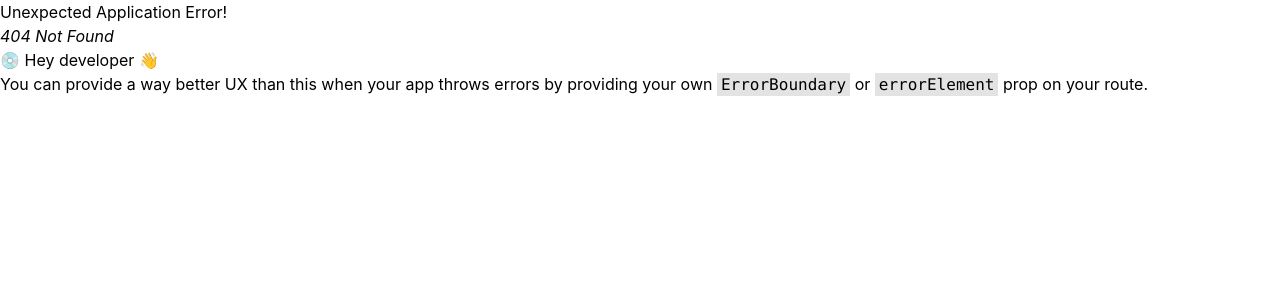
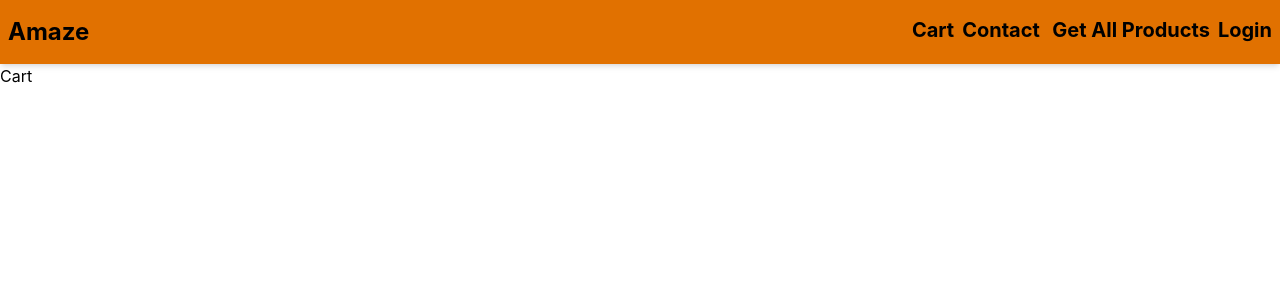
Before and after one commit to hadifarousheen/Testing, a React (Vite) app: page /#/cart in a window 1280 px wide. Before the commit this address had no page. Shown: the top 300 px of the page. Built offline with nearby package versions, Linux system fonts and the light colour scheme; no server answers.

Commit message:
added cart and contact page

```diff
--- a/src/components/Body.js
+++ b/src/components/Body.js
@@ -2,6 +2,7 @@ import { useContext } from "react";
 import productContext from "../utils/productContext";
 import Item from "./Item";
 import Search from "./Search";
+import { Link } from "react-router-dom";
 
 const Body=()=>{
     const{products}=useContext(productContext)
@@ -11,7 +12,7 @@ const Body=()=>{
             <Search/>
         </div>
         <div className="flex flex-wrap justify-center">{products?.map((product)=>{
-           return <Item product={product} key={product?.id}/>
+           return <Link to={"/product/"+product?.id} key={product?.id} state={{product:product}}><Item product={product} key={product?.id}/></Link>
         })}</div>
 
     </div>)
--- a/src/components/Cart.js
+++ b/src/components/Cart.js
@@ -0,0 +1,8 @@
+const Cart=()=>{
+    return(
+        <div>
+            <h1>Cart</h1>
+        </div>
+    )
+}
+export default Cart;
--- a/src/components/Contact.js
+++ b/src/components/Contact.js
@@ -1,4 +1,9 @@
 const Contact=()=>{
-    return(<div></div>)
+    return(<div>
+        <h1>Contact Us Page</h1>
+        <input type="text"/>
+        <input type="text"/>
+        <button>Submit</button>
+    </div>)
 }
 export default Contact;
--- a/src/components/Header.js
+++ b/src/components/Header.js
@@ -1,15 +1,21 @@
-import { useContext } from "react";
+import { useContext, useState } from "react";
 import productContext from "../utils/productContext";
+import { Link } from "react-router-dom";
 
 const Header=()=>{
   const{products,setProducts,originalProducts}=useContext(productContext)
+  const[login,setLogin]=useState("Login");
     return(<nav className="flex justify-between bg-amber-600 px-2 py-4 shadow-md">
 <h1 className="text-2xl font-bold">Amaze</h1>
   <div>
-        <button className="text-xl font-bold mr-2 " onClick={()=>{
+    <Link to="/cart"><button className="text-xl font-bold mr-2">Cart</button></Link>
+    <Link to="/contact"><button className="text-xl font-bold mr-2">Contact</button></Link>
+      <Link to="/"> <button className="text-xl font-bold mr-2 " onClick={()=>{
           setProducts(originalProducts);
-        }}>Get All Products</button>
-    <button className="text-xl font-bold ">Login</button>
+        }}>Get All Products</button></Link>
+    <button className="text-xl font-bold " onClick={()=>{
+      setLogin(prev=>prev=="Login"?"Logout":"Login")
+    }}>{login}</button>
   </div>
     </nav>)
 }
--- a/src/components/ProductInfo.js
+++ b/src/components/ProductInfo.js
@@ -0,0 +1,19 @@
+import { useLocation } from "react-router-dom";
+
+const ProductInfo = () => {
+  const location = useLocation();
+  const { product } = location.state;
+  console.log(product)
+  return (
+    <div>
+      <img src={product?.thumbnail} />
+      <h1>{product?.title}</h1>
+      <h2>{product?.brand}</h2>
+      <h2>{product?.category}</h2>
+      <p>{product?.description}</p>
+      <h3>{product?.rating}</h3>
+      <h3>{product?.price}</h3>
+    </div>
+  );
+};
+export default ProductInfo;
```
Also changed, not shown: Main.js (+12 -3 lines).
